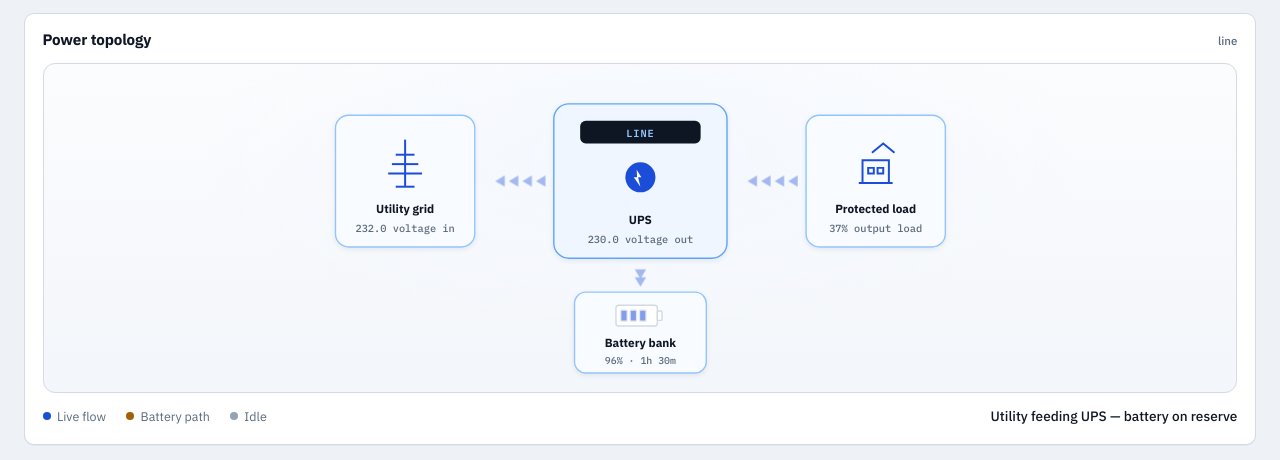
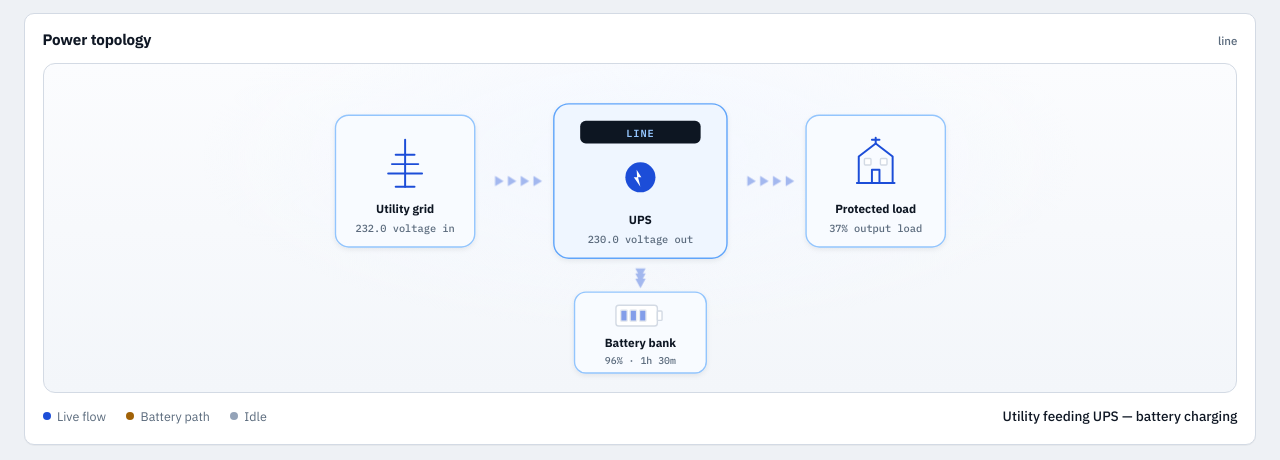
Before and after one commit to HasanR3/kpower, a React (Vite) app in the folder kpower-app/: page / in a window 1280 px wide. Shown: the part 404-864 px from the top of the page. Built offline with nearby package versions, Linux system fonts and the light colour scheme.

Commit message:
fix: topology arrow directions by power-flow mode and load building icon

```diff
--- a/kpower-app/src/components/PowerTopology.tsx
+++ b/kpower-app/src/components/PowerTopology.tsx
@@ -1,13 +1,103 @@
 import type { UpsSnapshot } from "../lib/types";
 import { formatRuntime } from "../lib/healthScore";
 
-type FlowState = "forward" | "reverse" | "idle" | "alert";
+type FlowDir = "idle" | "forward" | "reverse" | "alert";
 
 function fmt(n: number, digits = 0): string {
   return Number.isFinite(n) ? n.toFixed(digits) : "—";
 }
 
-/** Balanced topology geometry (viewBox 800×340) */
+/** Tip points right — Utility → UPS → Load */
+function chevronRight(x: number, y: number): string {
+  return `${x + 9},${y} ${x},${y - 5.5} ${x},${y + 5.5}`;
+}
+
+/** Tip points left — rare reverse on AC rails */
+function chevronLeft(x: number, y: number): string {
+  return `${x},${y} ${x + 9},${y - 5.5} ${x + 9},${y + 5.5}`;
+}
+
+/** Tip points up — Battery → UPS (discharge) */
+function chevronUp(cx: number, y: number): string {
+  return `${cx},${y - 7} ${cx - 5.5},${y + 3} ${cx + 5.5},${y + 3}`;
+}
+
+/** Tip points down — UPS → Battery (charge) */
+function chevronDown(cx: number, y: number): string {
+  return `${cx},${y + 7} ${cx - 5.5},${y - 3} ${cx + 5.5},${y - 3}`;
+}
+
+/**
+ * Power-flow truth table
+ * LINE / BYPASS: Utility → UPS → Load; Battery ↓ only while charging
+ * BATTERY:       Utility idle; Battery ↑ → UPS → Load
+ * FAULT / OFF:   all idle
+ */
+function resolveFlows(snapshot: UpsSnapshot | null) {
+  const connected = Boolean(snapshot?.connected);
+  const mode = snapshot?.mode;
+  const onBattery = connected && mode === "battery";
+  const fault = connected && mode === "fault";
+  const bypass = connected && mode === "bypass";
+  const onLine = connected && (mode === "line" || bypass);
+
+  const batteryPct = snapshot?.batteryPercent ?? 100;
+  const charging = onLine && batteryPct < 99.5;
+
+  const utilityActive = onLine && !fault;
+  const upsActive = connected && !fault;
+  const loadActive = connected && !fault;
+  const batteryDischarging = onBattery;
+  const batteryCharging = charging;
+
+  let utilityToUps: FlowDir = "idle";
+  let upsToLoad: FlowDir = "idle";
+  let batteryRail: FlowDir = "idle";
+
+  if (fault || !connected) {
+    utilityToUps = "idle";
+    upsToLoad = fault ? "alert" : "idle";
+    batteryRail = "idle";
+  } else if (onBattery) {
+    // Grid lost — energy leaves the battery upward into the UPS, then out to load
+    utilityToUps = "idle";
+    upsToLoad = "forward";
+    batteryRail = "reverse";
+  } else {
+    // LINE / BYPASS — grid feeds UPS, UPS feeds load
+    utilityToUps = "forward";
+    upsToLoad = "forward";
+    batteryRail = charging ? "forward" : "idle";
+  }
+
+  const statusLine = !connected
+    ? "No UPS telemetry — topology idle"
+    : fault
+      ? "Fault reported — verify device and clear alarms"
+      : onBattery
+        ? "Utility lost — battery supplying protected load"
+        : bypass
+          ? "Bypass path active — utility feeding load"
+          : charging
+            ? "Utility feeding UPS — battery charging"
+            : "Utility feeding UPS — battery on reserve";
+
+  return {
+    connected,
+    onBattery,
+    fault,
+    utilityActive,
+    upsActive,
+    loadActive,
+    batteryDischarging,
+    batteryCharging,
+    utilityToUps,
+    upsToLoad,
+    batteryRail,
+    statusLine,
+  };
+}
+
 const GEO = {
   midY: 118,
   util: { x: 36, y: 48, w: 148, h: 140 },
@@ -16,51 +106,27 @@ const GEO = {
   bat: { x: 290, y: 236, w: 140, h: 86 },
 } as const;
 
+const RAIL_T = [0.2, 0.4, 0.6, 0.8] as const;
+const VERT_T = [0.32, 0.55, 0.78] as const;
+
 export function PowerTopology({ snapshot }: { snapshot: UpsSnapshot | null }) {
-  const connected = Boolean(snapshot?.connected);
-  const onBattery = connected && snapshot?.mode === "battery";
-  const fault = connected && snapshot?.mode === "fault";
-  const bypass = connected && snapshot?.mode === "bypass";
-
-  const utilityActive = connected && !onBattery && !fault;
-  const upsActive = connected && !fault;
-  const loadActive = connected && !fault;
-  const batteryActive = onBattery;
-  const batteryCharging = utilityActive && (snapshot?.batteryPercent ?? 100) < 99.5;
-
-  const utilityToUps: FlowState = utilityActive ? "forward" : "idle";
-  const upsToLoad: FlowState = loadActive ? "forward" : fault ? "alert" : "idle";
-  const upsToBattery: FlowState = batteryActive
-    ? "reverse"
-    : batteryCharging
-      ? "forward"
-      : "idle";
-
-  const statusLine = !connected
-    ? "No UPS telemetry — topology idle"
-    : fault
-      ? "Fault reported — verify device and clear alarms"
-      : onBattery
-        ? "Utility lost — battery supplying protected load"
-        : bypass
-          ? "Bypass path active"
-          : "Utility feeding UPS — battery on reserve";
-
+  const flow = resolveFlows(snapshot);
   const { midY, util, ups, load, bat } = GEO;
   const utilCx = util.x + util.w / 2;
   const upsCx = ups.x + ups.w / 2;
   const loadCx = load.x + load.w / 2;
-  const railLeft = util.x + util.w + 6;
-  const railRightStart = ups.x + ups.w + 6;
-  const railRightEnd = load.x - 6;
-  const railVertTop = ups.y + ups.h + 4;
-  const railVertBot = bat.y - 4;
+  const railLeft = util.x + util.w + 8;
+  const railLeftEnd = ups.x - 8;
+  const railRightStart = ups.x + ups.w + 8;
+  const railRightEnd = load.x - 8;
+  const railVertTop = ups.y + ups.h + 6;
+  const railVertBot = bat.y - 6;
 
   return (
     <section className="topology panel" aria-label="Power topology">
       <div className="panel__head">
         <h2>Power topology</h2>
-        <span className="panel__tag">{connected ? snapshot!.mode : "offline"}</span>
+        <span className="panel__tag">{flow.connected ? snapshot!.mode : "offline"}</span>
       </div>
 
       <div className="topology-stage">
@@ -90,63 +156,93 @@ export function PowerTopology({ snapshot }: { snapshot: UpsSnapshot | null }) {
             </filter>
           </defs>
 
-          {/* Horizontal rails — equal gaps */}
+          {/* Rails */}
           <path
-            className={`topo-rail ${utilityToUps !== "idle" ? "topo-rail--live" : ""}`}
-            d={`M ${railLeft} ${midY} H ${ups.x - 6}`}
+            className={`topo-rail ${flow.utilityToUps !== "idle" ? "topo-rail--live" : ""}`}
+            d={`M ${railLeft} ${midY} H ${railLeftEnd}`}
           />
           <path
-            className={`topo-rail ${upsToLoad !== "idle" ? "topo-rail--live" : ""}`}
+            className={`topo-rail ${
+              flow.upsToLoad === "forward"
+                ? "topo-rail--live"
+                : flow.upsToLoad === "alert"
+                  ? "topo-rail--warn"
+                  : ""
+            }`}
             d={`M ${railRightStart} ${midY} H ${railRightEnd}`}
           />
           <path
             className={`topo-rail topo-rail--vert ${
-              upsToBattery !== "idle"
-                ? upsToBattery === "reverse"
-                  ? "topo-rail--warn"
-                  : "topo-rail--live"
-                : ""
+              flow.batteryRail === "reverse"
+                ? "topo-rail--warn"
+                : flow.batteryRail === "forward"
+                  ? "topo-rail--live"
+                  : ""
             }`}
             d={`M ${upsCx} ${railVertTop} V ${railVertBot}`}
           />
 
-          {/* Evenly spaced chevrons on left rail */}
-          <g className={`topo-flow ${utilityToUps === "forward" ? "topo-flow--on" : ""}`}>
-            {[0.22, 0.42, 0.62, 0.82].map((t) => {
-              const x = railLeft + (ups.x - 6 - railLeft) * t;
-              return <polygon key={t} points={`${x},${midY} ${x + 10},${midY - 6} ${x + 10},${midY + 6}`} />;
+          {/* Utility → UPS (right) or reverse (left) */}
+          <g
+            className={`topo-flow ${
+              flow.utilityToUps === "forward" || flow.utilityToUps === "reverse"
+                ? "topo-flow--on"
+                : ""
+            }`}
+          >
+            {RAIL_T.map((t) => {
+              const x = railLeft + (railLeftEnd - railLeft) * t;
+              const points =
+                flow.utilityToUps === "reverse" ? chevronLeft(x, midY) : chevronRight(x, midY);
+              return <polygon key={`u-${t}`} points={points} />;
             })}
           </g>
-          <g className={`topo-flow ${upsToLoad === "forward" ? "topo-flow--on" : ""}`}>
-            {[0.22, 0.42, 0.62, 0.82].map((t) => {
-              const x = railRightStart + (railRightEnd - railRightStart) * t;
-              return <polygon key={t} points={`${x},${midY} ${x + 10},${midY - 6} ${x + 10},${midY + 6}`} />;
-            })}
-          </g>
+
+          {/* UPS → Load (right) */}
           <g
             className={`topo-flow ${
-              upsToBattery === "forward"
+              flow.upsToLoad === "forward"
                 ? "topo-flow--on"
-                : upsToBattery === "reverse"
+                : flow.upsToLoad === "alert"
                   ? "topo-flow--on topo-flow--warn"
                   : ""
             }`}
           >
-            {[0.35, 0.65].map((t) => {
+            {RAIL_T.map((t) => {
+              const x = railRightStart + (railRightEnd - railRightStart) * t;
+              return <polygon key={`l-${t}`} points={chevronRight(x, midY)} />;
+            })}
+          </g>
+
+          {/* Battery rail: reverse = ↑ discharge, forward = ↓ charge */}
+          <g
+            className={`topo-flow ${
+              flow.batteryRail === "forward"
+                ? "topo-flow--on"
+                : flow.batteryRail === "reverse"
+                  ? "topo-flow--on topo-flow--warn"
+                  : ""
+            }`}
+          >
+            {VERT_T.map((t) => {
               const y = railVertTop + (railVertBot - railVertTop) * t;
-              const up = upsToBattery === "reverse";
-              return up ? (
-                <polygon key={t} points={`${upsCx},${y - 8} ${upsCx - 6},${y + 2} ${upsCx + 6},${y + 2}`} />
-              ) : (
-                <polygon key={t} points={`${upsCx},${y + 8} ${upsCx - 6},${y - 2} ${upsCx + 6},${y - 2}`} />
-              );
+              const points =
+                flow.batteryRail === "reverse" ? chevronUp(upsCx, y) : chevronDown(upsCx, y);
+              return <polygon key={`b-${t}`} points={points} />;
             })}
           </g>
 
           {/* Utility */}
-          <g className={`topo-node ${utilityActive ? "topo-node--live" : ""}`} filter="url(#topoSoft)">
+          <g className={`topo-node ${flow.utilityActive ? "topo-node--live" : ""}`} filter="url(#topoSoft)">
             <rect x={util.x} y={util.y} width={util.w} height={util.h} rx="14" />
-            <g transform={`translate(${utilCx - 24}, ${util.y + 22})`} fill="none" stroke="currentColor" strokeWidth="2.1">
+            <g
+              transform={`translate(${utilCx - 24}, ${util.y + 22})`}
+              fill="none"
+              stroke="currentColor"
+              strokeWidth="2.1"
+              strokeLinecap="round"
+              strokeLinejoin="round"
+            >
               <path d="M24 4 V20" />
               <path d="M14 20 H34" />
               <path d="M10 30 H38" />
@@ -158,19 +254,21 @@ export function PowerTopology({ snapshot }: { snapshot: UpsSnapshot | null }) {
               Utility grid
             </text>
             <text x={utilCx} y={util.y + util.h - 16} textAnchor="middle" className="topo-value">
-              {connected ? `${fmt(snapshot!.inputVoltage, 1)} voltage in` : "—"}
+              {flow.connected ? `${fmt(snapshot!.inputVoltage, 1)} voltage in` : "—"}
             </text>
           </g>
 
           {/* UPS */}
           <g
-            className={`topo-node topo-node--core ${upsActive ? "topo-node--live" : fault ? "topo-node--fault" : ""}`}
+            className={`topo-node topo-node--core ${
+              flow.upsActive ? "topo-node--live" : flow.fault ? "topo-node--fault" : ""
+            }`}
             filter="url(#topoSoft)"
           >
             <rect x={ups.x} y={ups.y} width={ups.w} height={ups.h} rx="16" />
             <rect x={ups.x + 28} y={ups.y + 18} width={ups.w - 56} height={24} rx="6" className="topo-screen" />
             <text x={upsCx} y={ups.y + 35} textAnchor="middle" className="topo-screen-text">
-              {connected ? snapshot!.mode.toUpperCase() : "OFFLINE"}
+              {flow.connected ? snapshot!.mode.toUpperCase() : "OFFLINE"}
             </text>
             <circle cx={upsCx} cy={ups.y + 78} r="16" className="topo-badge" />
             <path d={`M${upsCx - 4} ${ups.y + 70} l5 8 h-3.5 l2.5 10 l-7-10 h3.5 z`} fill="#fff" />
@@ -178,37 +276,59 @@ export function PowerTopology({ snapshot }: { snapshot: UpsSnapshot | null }) {
               UPS
             </text>
             <text x={upsCx} y={ups.y + ups.h - 16} textAnchor="middle" className="topo-value">
-              {connected ? `${fmt(snapshot!.outputVoltage, 1)} voltage out` : "No link"}
+              {flow.connected ? `${fmt(snapshot!.outputVoltage, 1)} voltage out` : "No link"}
             </text>
           </g>
 
-          {/* Load */}
-          <g className={`topo-node ${loadActive ? "topo-node--live" : ""}`} filter="url(#topoSoft)">
+          {/* Protected load — building mark */}
+          <g className={`topo-node ${flow.loadActive ? "topo-node--live" : ""}`} filter="url(#topoSoft)">
             <rect x={load.x} y={load.y} width={load.w} height={load.h} rx="14" />
-            <g transform={`translate(${loadCx - 24}, ${load.y + 24})`} fill="none" stroke="currentColor" strokeWidth="2.1">
-              <path d="M10 48 V24 H38 V48" />
-              <path d="M6 48 H42" />
-              <path d="M16 32 h6 v6 h-6 z" />
-              <path d="M26 32 h6 v6 h-6 z" />
-              <path d="M20 16 l12-10 12 10" />
+            <g
+              transform={`translate(${loadCx - 22}, ${load.y + 22})`}
+              fill="none"
+              stroke="currentColor"
+              strokeWidth="2.1"
+              strokeLinecap="round"
+              strokeLinejoin="round"
+            >
+              {/* Facility building */}
+              <path d="M4 50 V22 L22 8 L40 22 V50" />
+              <path d="M2 50 H42" />
+              {/* Door */}
+              <path d="M18 50 V36 H26 V50" />
+              {/* Windows */}
+              <rect x="10" y="24" width="7" height="7" rx="1" />
+              <rect x="27" y="24" width="7" height="7" rx="1" />
+              {/* Antenna / service mark */}
+              <path d="M22 8 V2" />
+              <path d="M18 4 H26" />
             </g>
             <text x={loadCx} y={load.y + load.h - 36} textAnchor="middle" className="topo-label">
               Protected load
             </text>
             <text x={loadCx} y={load.y + load.h - 16} textAnchor="middle" className="topo-value">
-              {connected ? `${fmt(snapshot!.loadPercent, 0)}% output load` : "—"}
+              {flow.connected ? `${fmt(snapshot!.loadPercent, 0)}% output load` : "—"}
             </text>
           </g>
 
           {/* Battery */}
           <g
             className={`topo-node topo-node--battery ${
-              batteryActive ? "topo-node--warn" : batteryCharging ? "topo-node--live" : ""
+              flow.batteryDischarging
+                ? "topo-node--warn"
+                : flow.batteryCharging
+                  ? "topo-node--live"
+                  : ""
             }`}
             filter="url(#topoSoft)"
           >
             <rect x={bat.x} y={bat.y} width={bat.w} height={bat.h} rx="12" />
-            <g transform={`translate(${upsCx - 26}, ${bat.y + 10})`} fill="none" stroke="currentColor" strokeWidth="2">
+            <g
+              transform={`translate(${upsCx - 26}, ${bat.y + 10})`}
+              fill="none"
+              stroke="currentColor"
+              strokeWidth="2"
+            >
               <rect x="0" y="4" width="44" height="22" rx="3" />
               <rect x="44" y="10" width="5" height="10" rx="1" />
               <rect x="5" y="9" width="7" height="12" rx="1" className="topo-cell" />
@@ -219,7 +339,7 @@ export function PowerTopology({ snapshot }: { snapshot: UpsSnapshot | null }) {
               Battery bank
             </text>
             <text x={upsCx} y={bat.y + bat.h - 10} textAnchor="middle" className="topo-value topo-value--sm">
-              {connected
+              {flow.connected
                 ? `${fmt(snapshot!.batteryPercent, 0)}% · ${formatRuntime(snapshot!.runtimeSeconds)}`
                 : "—"}
             </text>
@@ -237,7 +357,7 @@ export function PowerTopology({ snapshot }: { snapshot: UpsSnapshot | null }) {
         <span className="topology-legend__item">
           <i className="topo-dot" /> Idle
         </span>
-        <p className="topology-status">{statusLine}</p>
+        <p className="topology-status">{flow.statusLine}</p>
       </div>
     </section>
   );
```
